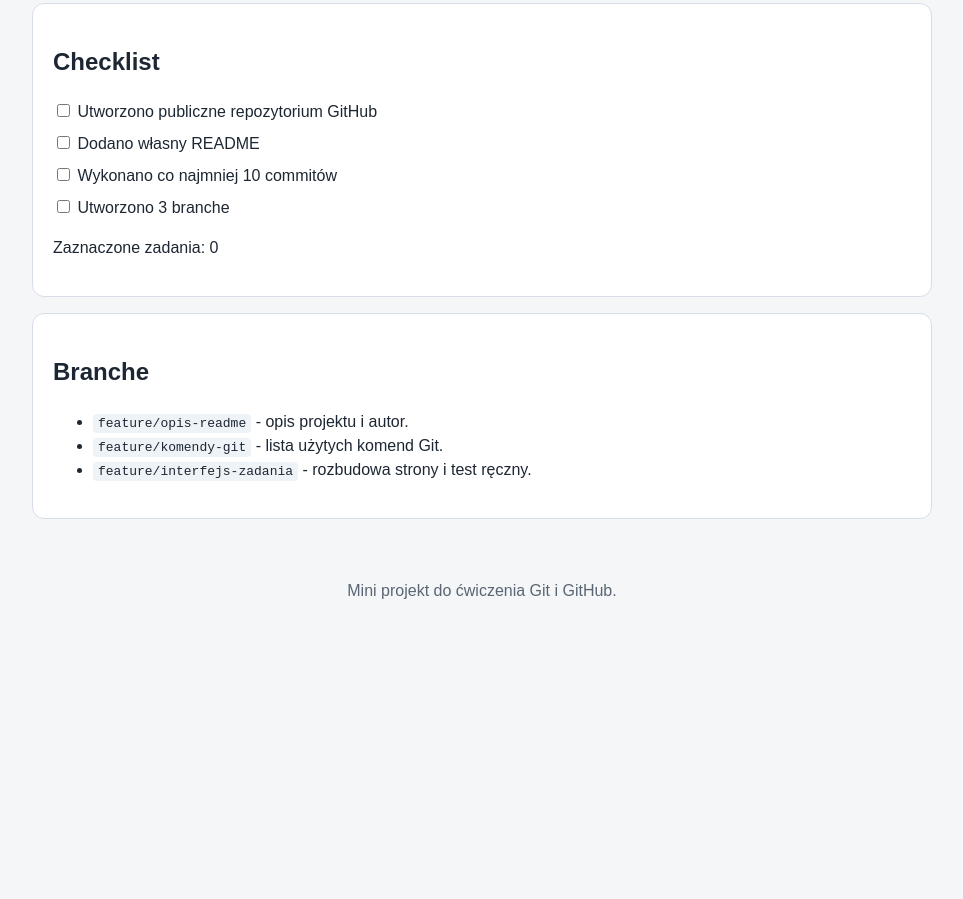
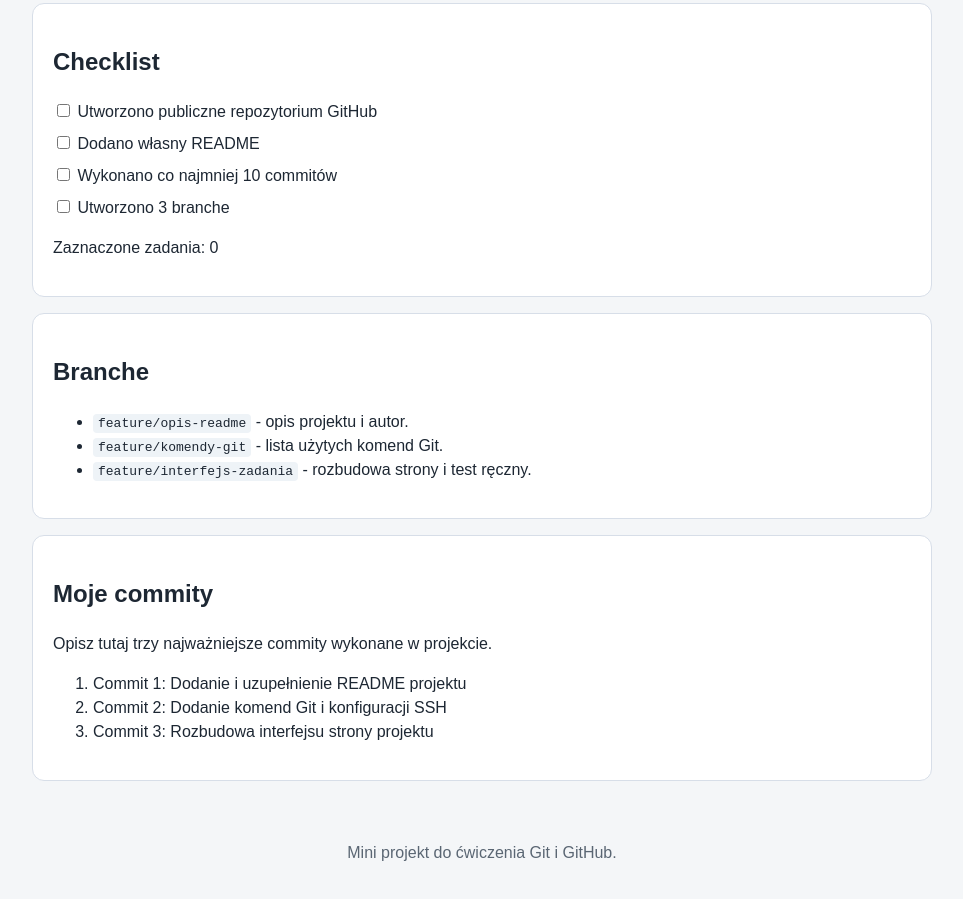
Before and after one commit to KrystianCR7/git-mini-projekt-krystian-kolkowski, a plain HTML site: page index.html in a window 1280 px wide. Shown: the part 418-1317 px from the top of the page, without its empty margins (158-1121 px from the left). Before the commit the page ends 1057 px from the top, so only its background shows below. Drawn offline with Linux system fonts and the light colour scheme.

Commit message:
Dodanie sekcji commitów do strony

```diff
--- a/index.html
+++ b/index.html
@@ -36,6 +36,17 @@
         <li><code>feature/interfejs-zadania</code> - rozbudowa strony i test ręczny.</li>
       </ul>
     </section>
+
+    <section class="card highlight">
+      <h2>Moje commity</h2>
+      <p>Opisz tutaj trzy najważniejsze commity wykonane w projekcie.</p>
+      <ol>
+        <li>Commit 1: Dodanie i uzupełnienie README projektu</li>
+        <li>Commit 2: Dodanie komend Git i konfiguracji SSH</li>
+        <li>Commit 3: Rozbudowa interfejsu strony projektu</li>
+      </ol>
+    </section>
+
   </main>
 
   <footer>
```
